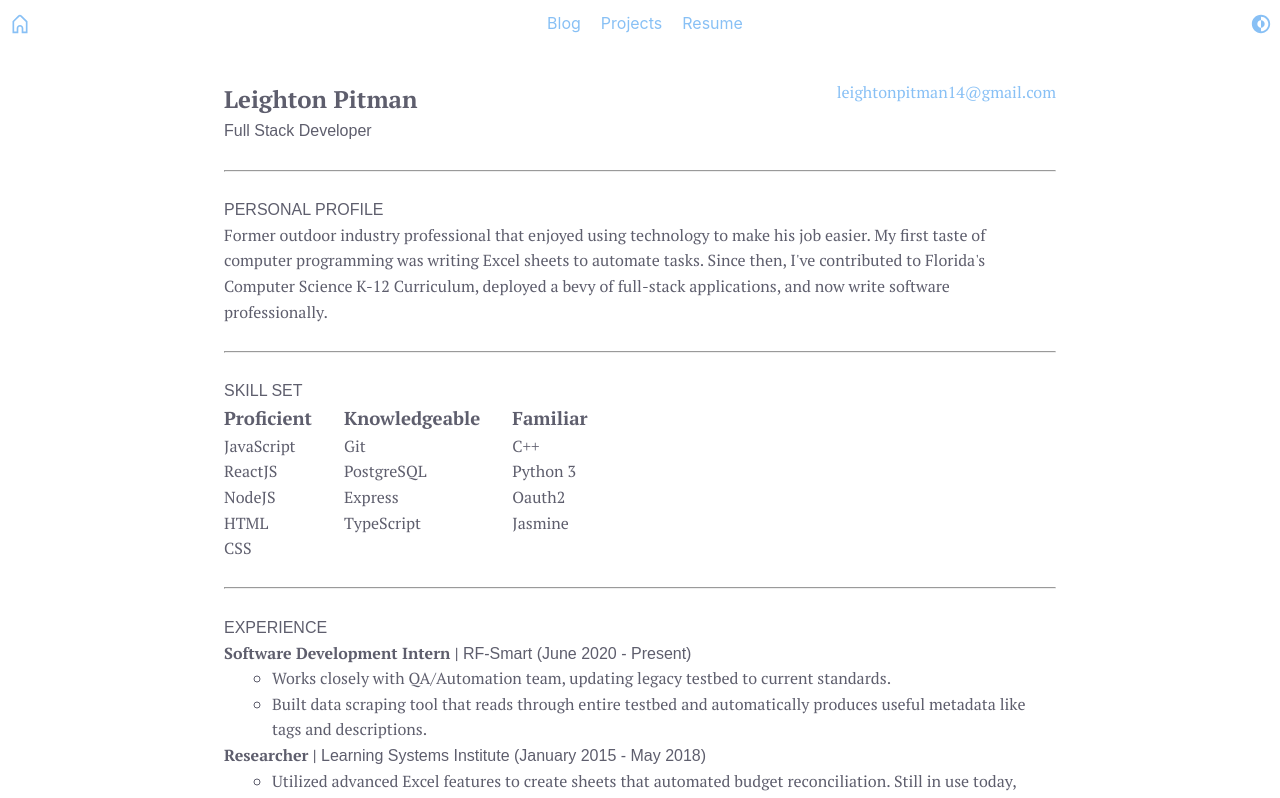
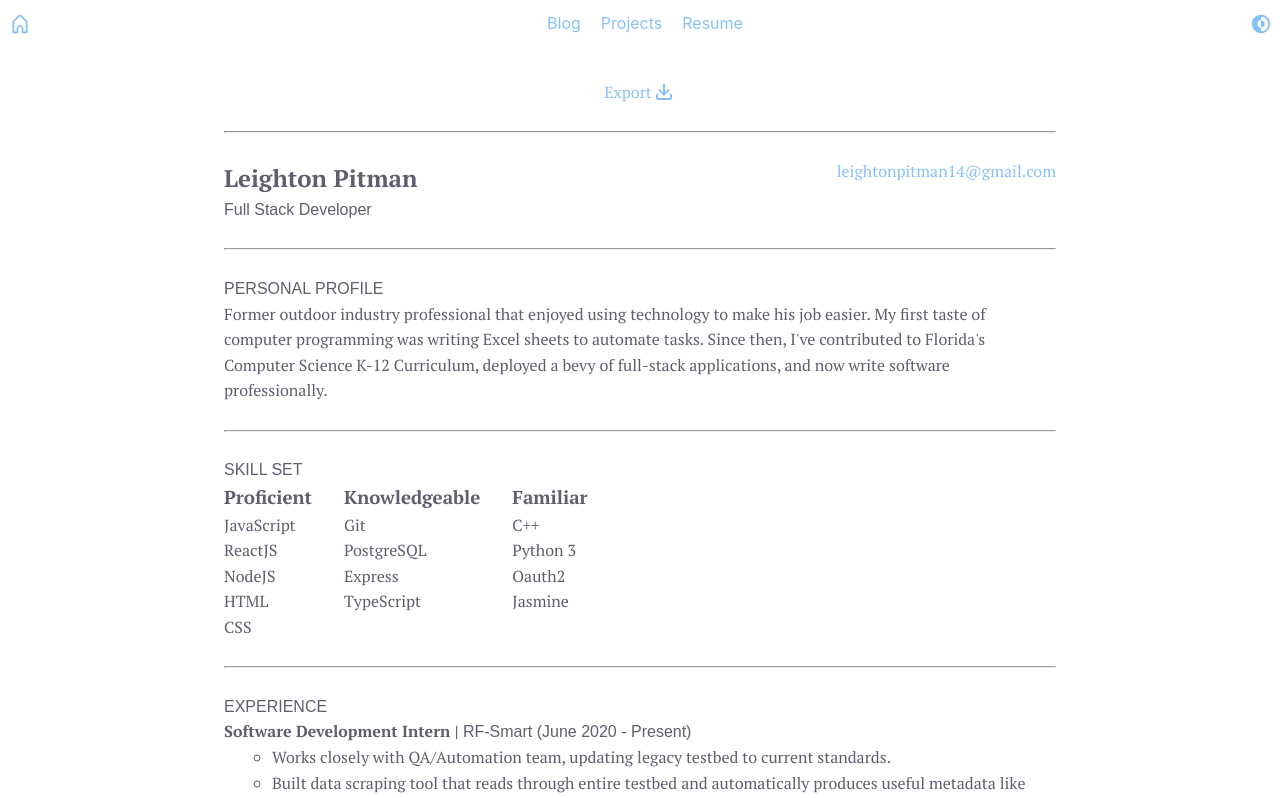
Before and after one commit to razume/portfolio, a React app: page /resume in a window 1280 px wide. Shown: the top 798 px of the page. Built offline with nearby package versions, Linux system fonts and the light colour scheme.

Commit message:
export resume button

```diff
--- a/server.js
+++ b/server.js
@@ -54,6 +54,10 @@ app.get("/api/users", (req, res, next) => {
     .catch(next);
 });
 
+app.get("/api/export/resume", async (req, res, next) => {
+  res.download("./resources/lp_resume.pdf");
+});
+
 app.post("/api/auth", (req, res, next) => {
   db.authenticate(req.body)
     .then((token) => res.send({ token }))
--- a/src/components/BlogPage.js
+++ b/src/components/BlogPage.js
@@ -3,7 +3,8 @@ import { Link, Route, useRouteMatch } from "react-router-dom";
 import BlogEntry from "./BlogEntry";
 import blogs from "../../resources/blogPosts.json";
 
-export default function BlogPage({ selectedPost, setSelectedPost }) {
+export default function BlogPage({ selectedPost, setSelectedPost, match }) {
+  console.log("match:", match);
   let { url } = useRouteMatch();
 
   useEffect(() => {
--- a/src/components/ResumePage.js
+++ b/src/components/ResumePage.js
@@ -1,6 +1,14 @@
-import React from "react";
+import React, { useState, useEffect } from "react";
 
 export default function ResumePage() {
+  const path = window.location.href;
+  const [trimmedPath, setTrimmedPath] = useState(
+    path.slice(0, path.lastIndexOf("/"))
+  );
+  useEffect(() => {
+    console.log("trimmedPath: ", trimmedPath);
+  });
+
   const styles = {
     experienceListContainer: {
       marginRight: "2rem",
@@ -26,6 +34,42 @@ export default function ResumePage() {
           style={{
             display: "flex",
             flexDirection: "row",
+            alignItems: "center",
+            justifyContent: "center",
+          }}
+        >
+          <a
+            style={{ display: "inline-flex" }}
+            href={`${trimmedPath}/api/export/resume`}
+            download
+          >
+            Export{" "}
+            <svg
+              width="24"
+              height="24"
+              viewBox="0 0 24 24"
+              fill="none"
+              xmlns="http://www.w3.org/2000/svg"
+            >
+              <path
+                d="M11 5C11 4.44772 11.4477 4 12 4C12.5523 4 13 4.44772 13 5V12.1578L16.2428 8.91501L17.657 10.3292L12.0001 15.9861L6.34326 10.3292L7.75748 8.91501L11 12.1575V5Z"
+                fill="currentColor"
+              />
+              <path
+                d="M4 14H6V18H18V14H20V18C20 19.1046 19.1046 20 18 20H6C4.89543 20 4 19.1046 4 18V14Z"
+                fill="currentColor"
+              />
+            </svg>
+          </a>
+        </div>
+
+        <br />
+        <hr />
+        <br />
+        <div
+          style={{
+            display: "flex",
+            flexDirection: "row",
             justifyContent: "space-between",
           }}
         >
@@ -34,7 +78,6 @@ export default function ResumePage() {
             leightonpitman14@gmail.com
           </a>
         </div>
-
         <h4 style={{ fontFamily: "sans-serif", fontWeight: 200 }}>
           Full Stack Developer
         </h4>
--- a/webpack.config.js
+++ b/webpack.config.js
@@ -33,14 +33,17 @@ module.exports = {
           },
         ],
       },
-      // {
-      //   test: /\.(png|jpe?g|gif)$/i,
-      //   use: [
-      //     {
-      //       loader: "file-loader",
-      //     },
-      //   ],
-      // },
+      {
+        test: /\.(pdf)$/,
+        use: [
+          {
+            loader: "file-loader",
+            options: {
+              name: "[name].[ext]",
+            },
+          },
+        ],
+      },
     ],
   },
 };
```
Also changed, not shown: resources/media/icons/export.svg (added), 1 other file (tests, documents, lock files or other folders).
